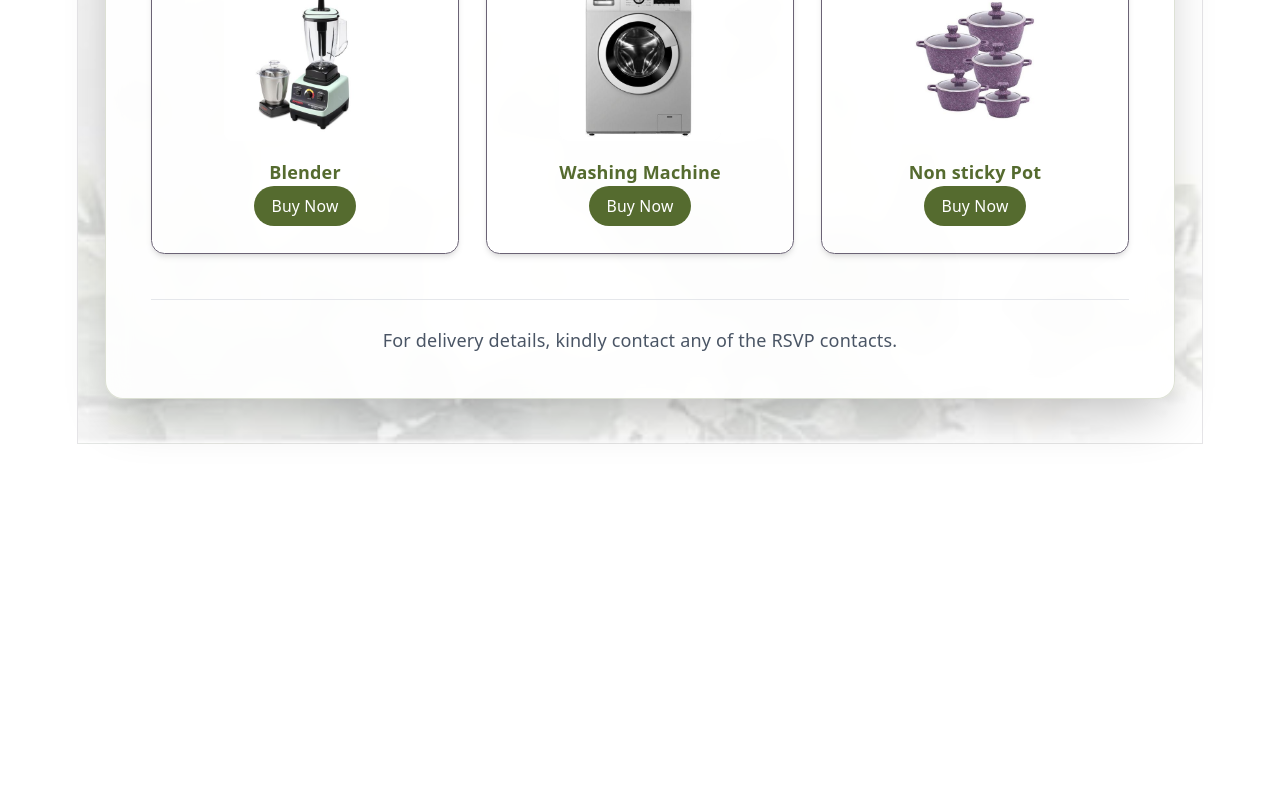
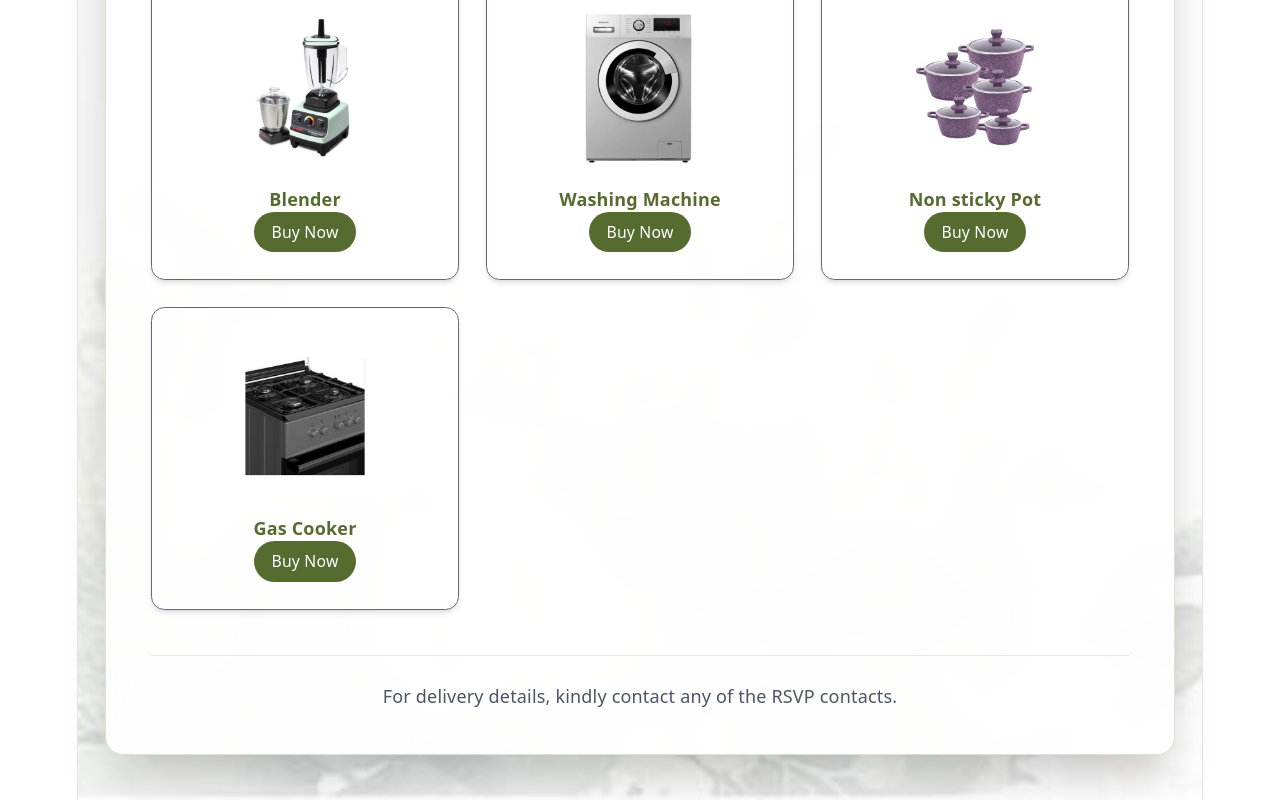
Before and after one commit to UjahCollins/magjay, a React (Vite) app: page /registry in a window 1280 px wide. Shown: the part 1113-1913 px from the top of the page. Before the commit the page ends 1557 px from the top, so only its background shows below. Built offline with nearby package versions, Linux system fonts and the light colour scheme.

Commit message:
update on gift

```diff
--- a/src/pages/Registry.tsx
+++ b/src/pages/Registry.tsx
@@ -2,6 +2,7 @@ import pot from '../assets/pot.jpg'
 import washing from '../assets/wash.jpg'
 import blender from '../assets/Blender.jpg'
 import book from '../assets/marriage.png'
+import gas from '../assets/gas.jpg'
 
 const Registry = () => {
 
@@ -51,12 +52,12 @@ const Registry = () => {
 
   {/* DESCRIPTION */}
   <p className="text-gray-700 mb-4">
-    A beautiful book that reflects their journey and love story.
+    A powerful book filled with insights on business, leadership, and the mindset required to achieve greatness..
   </p>
 
   {/* BUTTON */}
   <a
-    href="https://www.amazon.com"
+    href="https://www.jumia.com.ng/making-it-big-by-femi-otedola-jumia-books-mpg11971630.html"
     target="_blank"
     rel="noreferrer"
     className="bg-[#556B2F] text-white px-6 py-2 rounded-full hover:opacity-90 inline-block"
@@ -173,6 +174,34 @@ const Registry = () => {
 
 </div>
 
+{/* ================= ITEM 4 ================= */}
+  <div className="border rounded-xl overflow-hidden shadow-md hover:shadow-lg transition flex flex-col items-center py-6 px-4 gap-4">
+
+  {/* IMAGE (60% WIDTH CONTROLLED) */}
+  <div className="w-[60%] h-36 bg-gray-50 overflow-hidden rounded-lg">
+    <img
+      src={gas}
+      alt="gas cooker"
+      className="w-full h-full object-cover hover:scale-105 transition duration-300"
+    />
+  </div>
+
+  {/* TEXT SECTION */}
+  <div className="text-center space-y-2">
+    <p className="font-semibold text-[#556B2F]">Gas Cooker</p>
+
+    <a
+      href="https://www.jumia.com.ng/maxi-automatic-4-burner-50-x-50-gas-cooker-4-0-with-oven-418819576.html"
+      target="_blank"
+      rel="noreferrer"
+      className="text-sm text-white bg-[#556B2F] px-4 py-2 rounded-full inline-block hover:opacity-90 transition"
+    >
+      Buy Now
+    </a>
+  </div>
+
+</div>
+
 </div>
 
         {/* ================= FOOTER NOTE ================= */}
```
Also changed, not shown: src/assets/gas.jpg (added), 1 other file (tests, documents, lock files or other folders).
